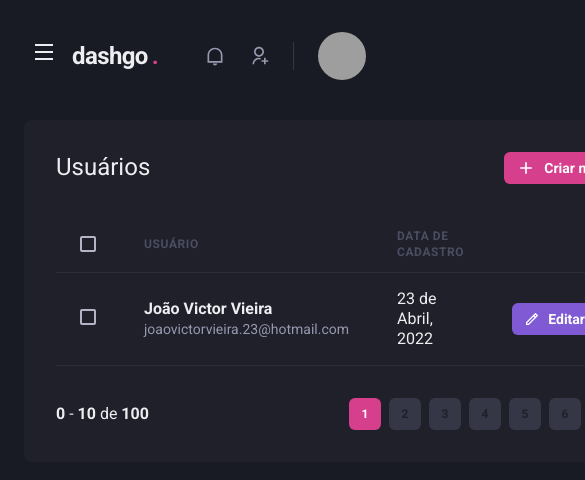
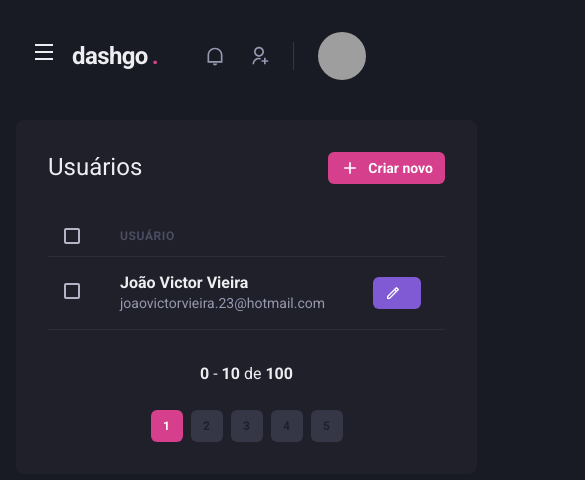
Before and after one commit to joaovieira23/dashgo, a Next.js app: page /users in a window 390 px wide. Shown: the top 480 px of the page, 585 px wide, since content can reach past the window. Built offline with nearby package versions, Linux system fonts and the light colour scheme; grey boxes are pictures that could not be loaded.

Commit message:
feat: responsive listing

```diff
--- a/src/components/Pagination/index.tsx
+++ b/src/components/Pagination/index.tsx
@@ -4,7 +4,7 @@ import { PaginationItem } from './PagionationItem';
 export function Pagination() {
     return (
         <Stack
-            direction="row"
+            direction={["column", "row"]}
             spacing="6"
             mt="8"
             justify="space-between"
@@ -19,8 +19,6 @@ export function Pagination() {
                 <PaginationItem number={3} />
                 <PaginationItem number={4} />
                 <PaginationItem number={5} />
-                <PaginationItem number={6} />
-                <PaginationItem number={7} />
             </Stack>
         </Stack>
     );
--- a/src/pages/users/index.tsx
+++ b/src/pages/users/index.tsx
@@ -12,6 +12,7 @@ import {
     Td,
     Tbody,
     Checkbox,
+    useBreakpointValue,
 } from '@chakra-ui/react';
 import { RiAddLine, RiPencilLine } from 'react-icons/ri';
 
@@ -20,11 +21,18 @@ import { Pagination } from '../../components/Pagination';
 import { Sidebar } from '../../components/Sidebar';
 
 export default function UserList() {
+    const isWideVersion = useBreakpointValue({
+        base: false,
+        lg: true
+    });
+
+
+
     return (
         <Box>
             <Header />
 
-            <Flex w="100%" my="6" maxWidth={1480} mx="auto" px="6">
+            <Flex w="100%" my="6" maxWidth={1480} mx="auto" px={["4", "4", "6"]}>
                 <Sidebar />
 
                 <Box flex="1" borderRadius={8} bg="gray.800" p="8">
@@ -47,18 +55,18 @@ export default function UserList() {
                     <Table colorScheme="whiteAlpha">
                         <Thead>
                             <Tr>
-                                <Th px="6" color="gray.300" width="8">
+                                <Th px={["4", "4", "6"]} color="gray.300" width="8">
                                     <Checkbox colorScheme="pink" />
                                 </Th>
                                 <Th>Usuário</Th>
-                                <Th>Data de cadastro</Th>
+                                {isWideVersion &&  <Th>Data de cadastro</Th>}
                                 <Th width="8"></Th>
                             </Tr>
                         </Thead>
 
                         <Tbody>
                             <Tr>
-                                <Td px="6">
+                                <Td px={["4", "4", "6"]}>
                                     <Checkbox colorScheme="pink" />
                                 </Td>
                                 <Td>
@@ -67,7 +75,7 @@ export default function UserList() {
                                         <Text fontSize="sm" color="gray.300">joaovictorvieira.23@hotmail.com</Text>
                                     </Box>
                                 </Td>
-                                <Td>23 de Abril, 2022</Td>
+                                {isWideVersion && <Td>23 de Abril, 2022</Td>}
                                 <Td>
                                 <Button
                                     as="a"
@@ -78,7 +86,7 @@ export default function UserList() {
                                     fontSize="16"
                                 />}
                                     >
-                                    Editar
+                                        { isWideVersion ? 'Editar' : '' }
                                     </Button>
                                     </Td>
                                 </Tr>
```
Lines whose indentation alone changed are shown as unchanged.
